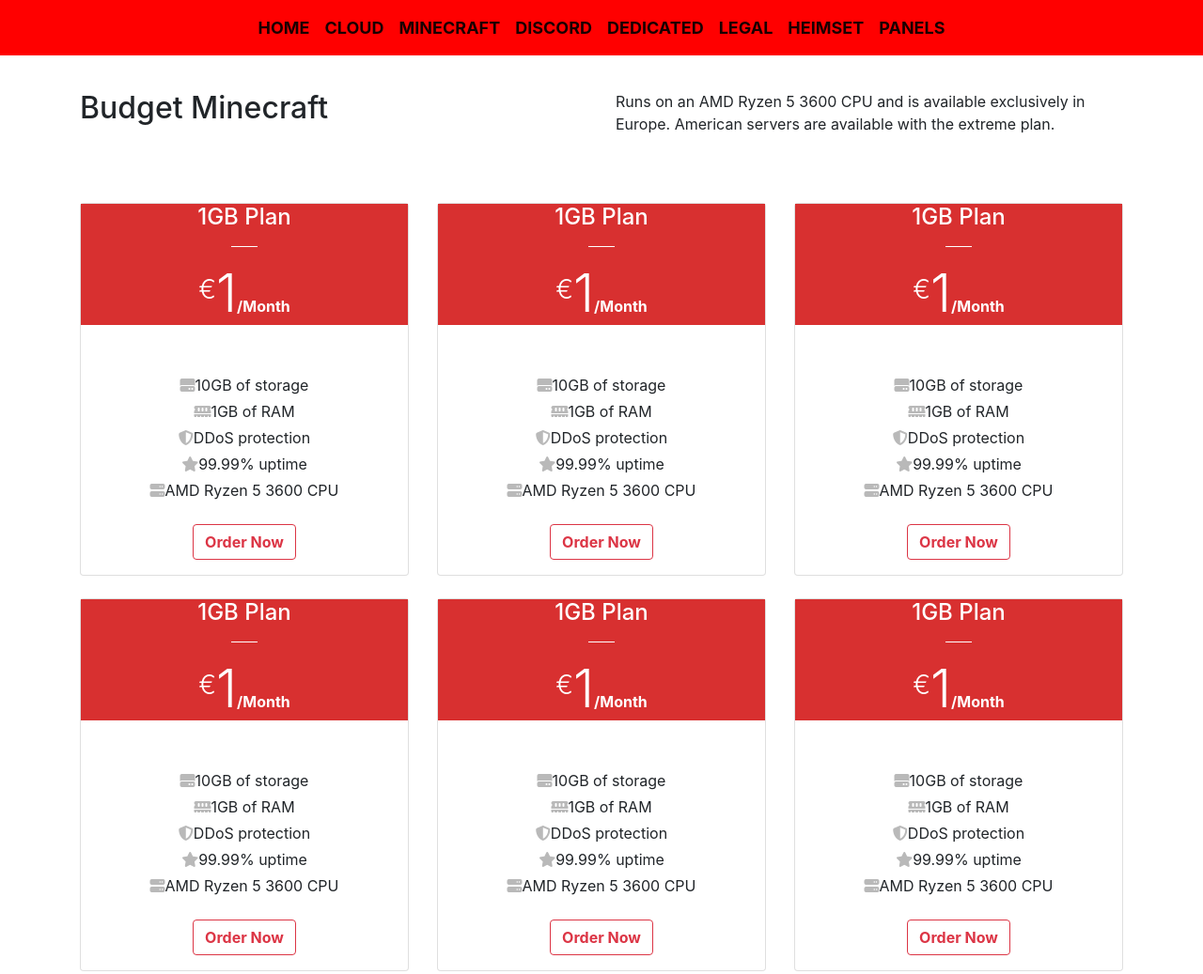
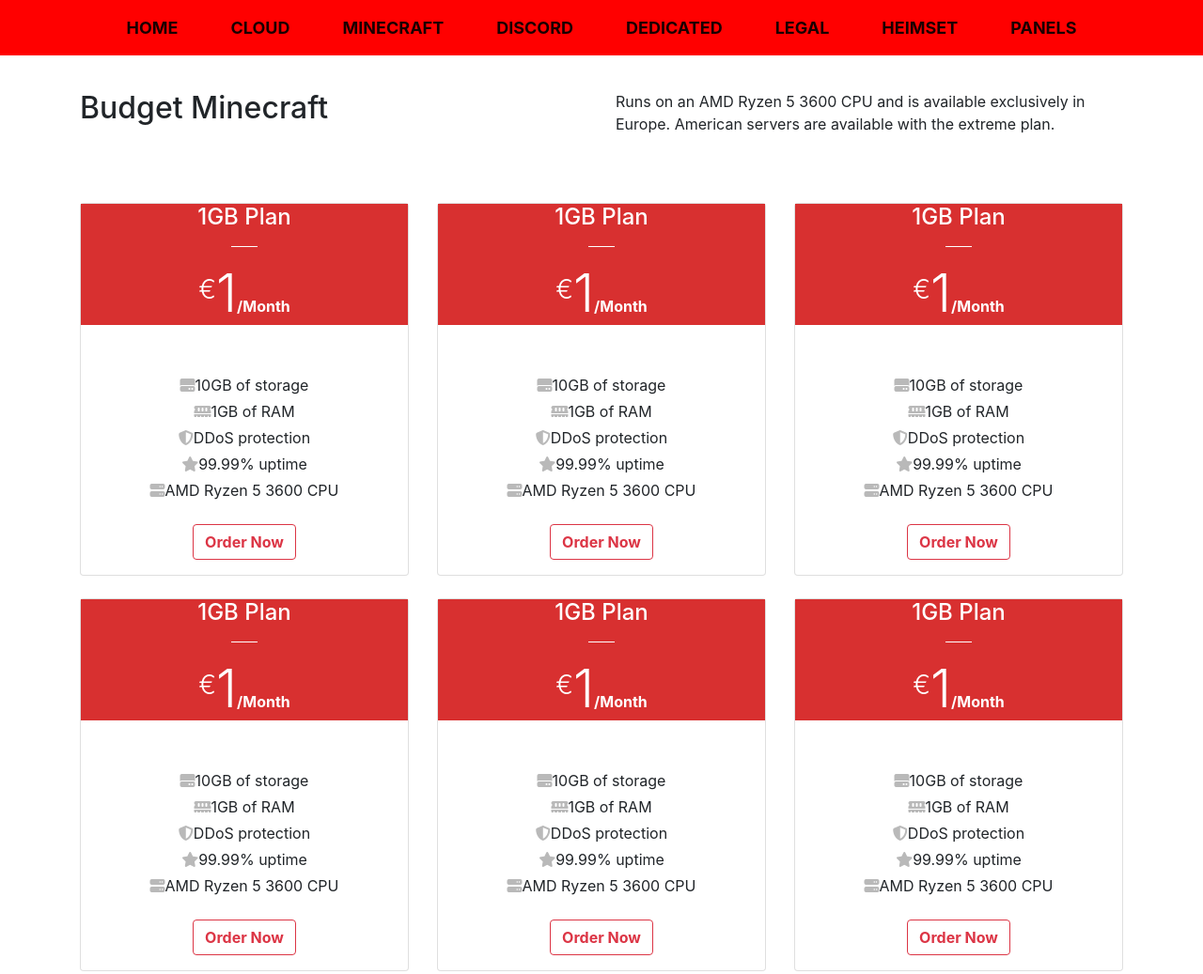
Before and after one commit to CoderRaja1234/BudgetMinecraftWebsite, a plain HTML site: page index.html in a window 1280 px wide. Shown: the top 1037 px of the page at 94% size. Drawn offline with nearby package versions, Linux system fonts and the light colour scheme.

Commit message:
Added padding and margins to the navbar content

```diff
--- a/css/styles.css
+++ b/css/styles.css
@@ -72,6 +72,13 @@ hr {
     text-transform: uppercase;
 }
 
+.navbar-nav  > li{
+    padding-left: 5px;
+    padding-right: 5px;
+    margin-left: 15px;
+    margin-right: 15px;
+}
+
 .dropdown-item{
     font-weight: 500;
     color:grey;
--- a/index.html
+++ b/index.html
@@ -40,7 +40,7 @@
                     <a class="nav-link navbar-text" href="#">Discord</a>
                 </li>
                 <li class="nav-item active">
-                    <a class="nav-link navbar-text" href="#">Dedicated</a>
+                    <a class="navbar-text nav-link" href="#">Dedicated</a>
                 </li>
                 <li class="nav-item active dropdown">
                     <a class="nav-link navbar-text dropdown-toggle" href="#" data-toggle="dropdown">Legal</a>
```
